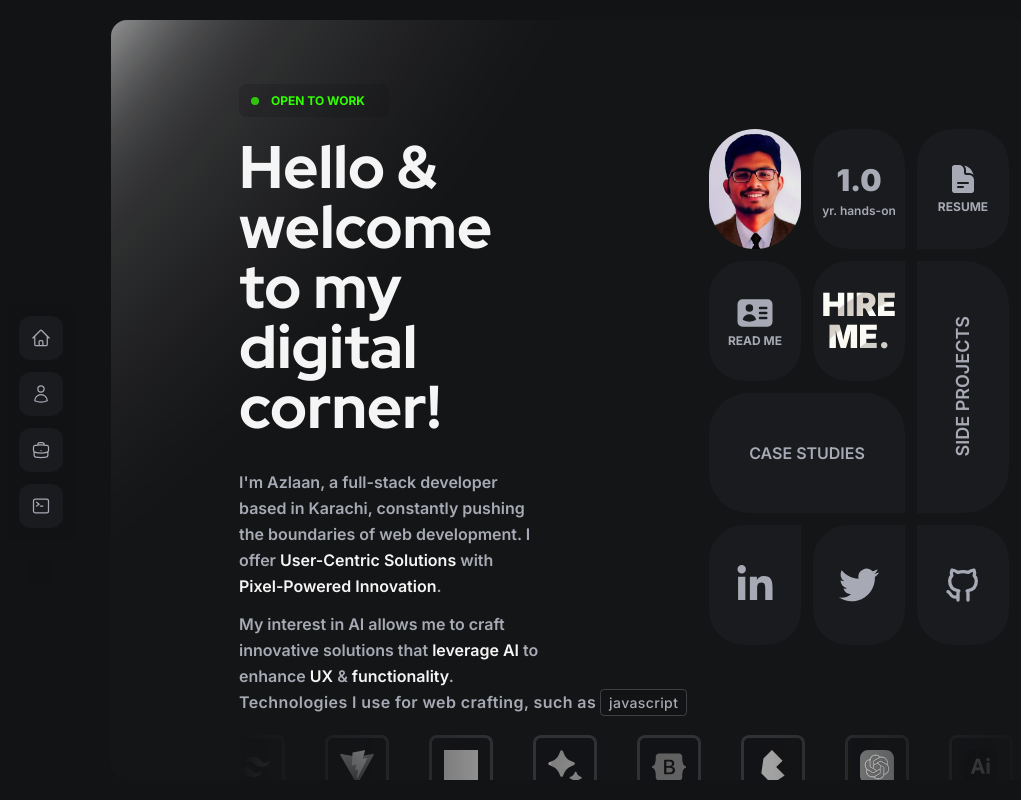
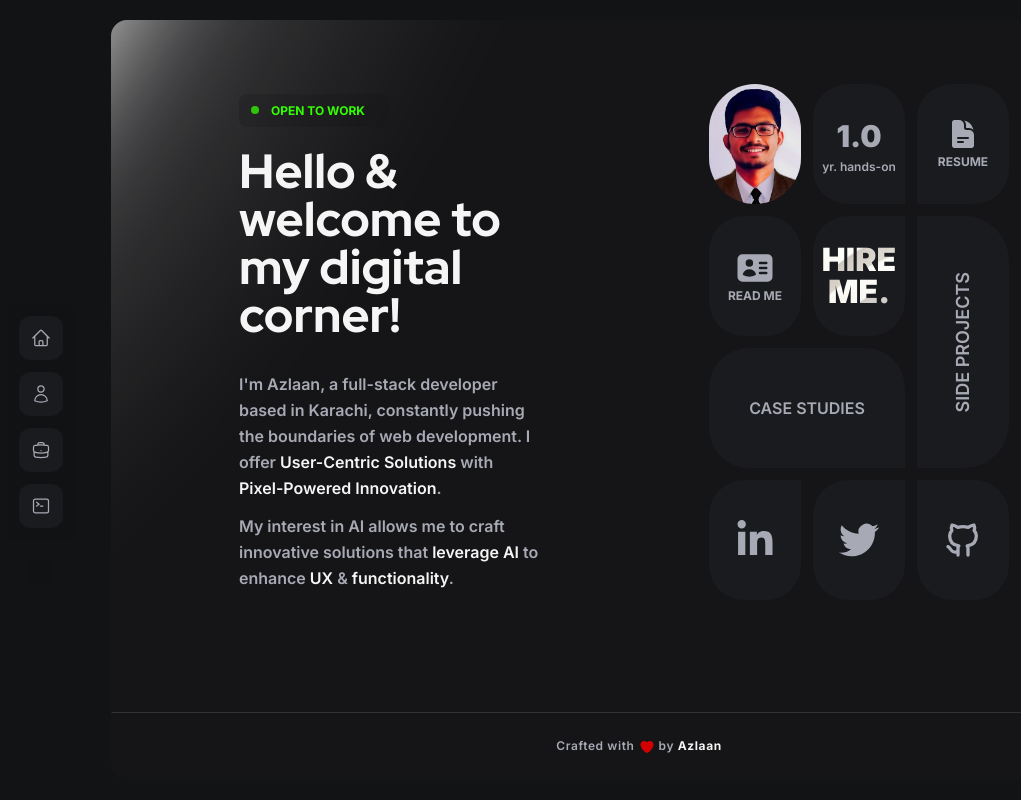
Before and after one commit to ead8/portfolio, a Next.js app: page / in a window 1280 px wide. Shown: the whole page, without its empty margins (1-1022 px from the left). Built offline with nearby package versions, Linux system fonts and the light colour scheme; grey boxes are pictures that could not be loaded.

Commit message:
hero section fixed

```diff
--- a/app/components/hero/HeroSection.jsx
+++ b/app/components/hero/HeroSection.jsx
@@ -39,11 +39,7 @@ const HeroSection = () => {
       id="hero-section"
       className="relative w-full flex flex-col items-center justify-between py-10 lg:py-16"
     >
-      <div className="flex flex-col lg:flex-row-reverse items-center justify-between gap-20 z-10">
-        <div className="flex w-full lg:w-1/2 justify-center">
-          <BentoGrid />
-        </div>
-
+      <div className="flex flex-col lg:flex-row items-center justify-between gap-20 z-10">
         <div className="w-full md:w-1/2">
           <div className="w-full lg:w-10/12">
             <motion.div variants={contentVariants}>
@@ -59,7 +55,7 @@ const HeroSection = () => {
             </motion.div>
             <motion.h1
               variants={contentVariants}
-              className="font-display text-4xl lg:text-6xl leading-snug text-secondary font-extrabold mb-8"
+              className="font-display text-4xl lg:text-5xl leading-snug text-secondary font-extrabold mb-8"
             >
               Hello &amp; welcome to my digital corner!
             </motion.h1>
@@ -84,8 +80,11 @@ const HeroSection = () => {
             </motion.p>
           </div>
         </div>
+        <div className="flex w-full lg:w-1/2 justify-center">
+          <BentoGrid />
+        </div>
       </div>
-      <motion.div
+      {/* <motion.div
         variants={{
           hidden: { opacity: 0, x: -20 },
           visible: { opacity: 1, x: 0 },
@@ -93,7 +92,7 @@ const HeroSection = () => {
         className="w-full"
       >
         <IconSlider icons={techLogosArrayComplete} />
-      </motion.div>
+      </motion.div> */}
     </motion.section>
   );
 };
```
